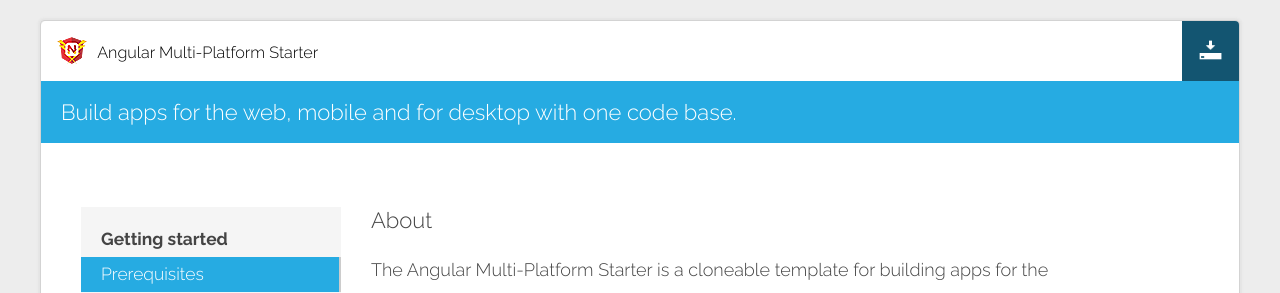
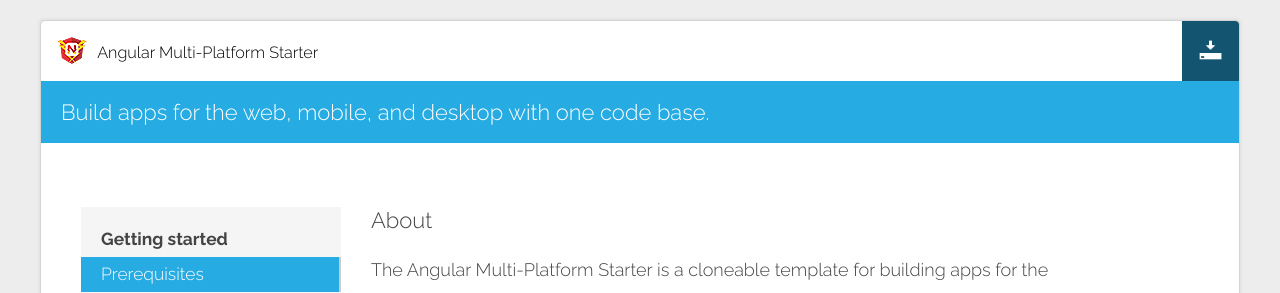
Before and after one commit to jlooper/angular-starter, a Jekyll site: the page built from index.html, in a window 1280 px wide and 900 px high. Shown: the top 293 px of the window. Built offline with Jekyll 4.4.1, drawn with Linux system fonts in a browser that asks for light colours.

Commit message:
URL updates

```diff
--- a/_config.yml
+++ b/_config.yml
@@ -17,10 +17,10 @@
 description: > # this means to ignore newlines until "baseurl:"
   The Angular Multi-Platform Starter is the best place to get started building apps
   for the web, for native mobile with NativeScript, and for desktop with Electron.
-short_description: "Build apps for the web, mobile and for desktop with one code base."
+short_description: "Build apps for the web, mobile, and desktop with one code base."
 baseurl: "" # the subpath of your site, e.g. /blog
-url: "https://jlooper.github.io/basic-web-mobile/" # the base hostname & protocol for your site
-download_url: "https://github.com/jlooper/basic-web-mobile/archive/master.zip"
+url: "https://jlooper.github.io/angular-starter/" # the base hostname & protocol for your site
+download_url: "https://github.com/jlooper/angular-starter/archive/master.zip"
 
 # Build settings
 markdown: kramdown
```
